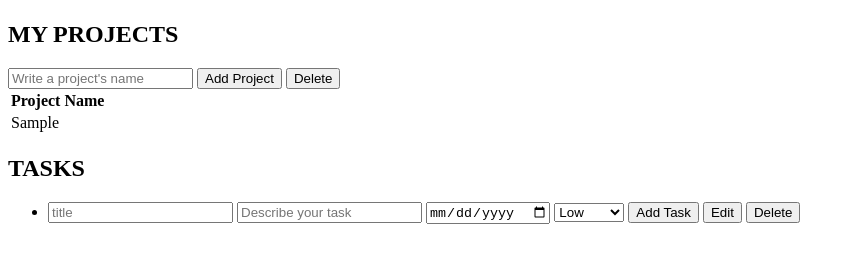
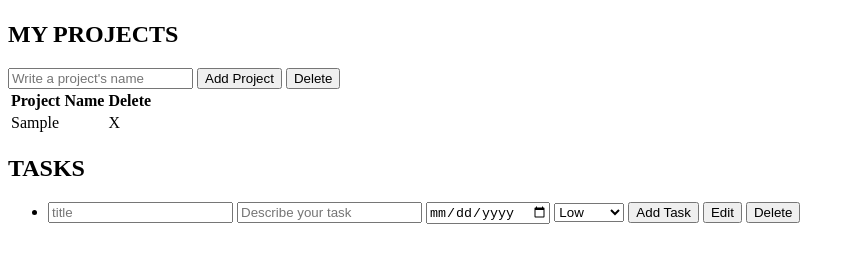
Before and after one commit to cgcarlosg/ToDoList, a website built with webpack: page dist/index.html in a window 1280 px wide. Both pictures are taken after typing "Sample" into the empty fields and a click on the button "Add Project". Shown: the part 59-322 px from the top of the page, without its empty margins (0-855 px from the left). Built offline with nearby package versions, Linux system fonts and the light colour scheme.

Commit message:
Add function to delete projects

```diff
--- a/src/index.js
+++ b/src/index.js
@@ -9,7 +9,8 @@ addButton.addEventListener('click', function(e) {
     const list = document.getElementById('proj-list');
     const row = document.createElement('tr')
     row.innerHTML = `
-      <td> ${inputValue} </td>`;
+      <td> ${inputValue} </td>
+      <td> <span onClick="javascript:(function() { this.event.target.parentElement.parentElement.remove(); })()"> X </span></td>`;
     list.appendChild(row);
     document.getElementById('myInput').value = '';
     e.preventDefault();
```
Also changed, not shown: dist/index.html, dist/main.js.
